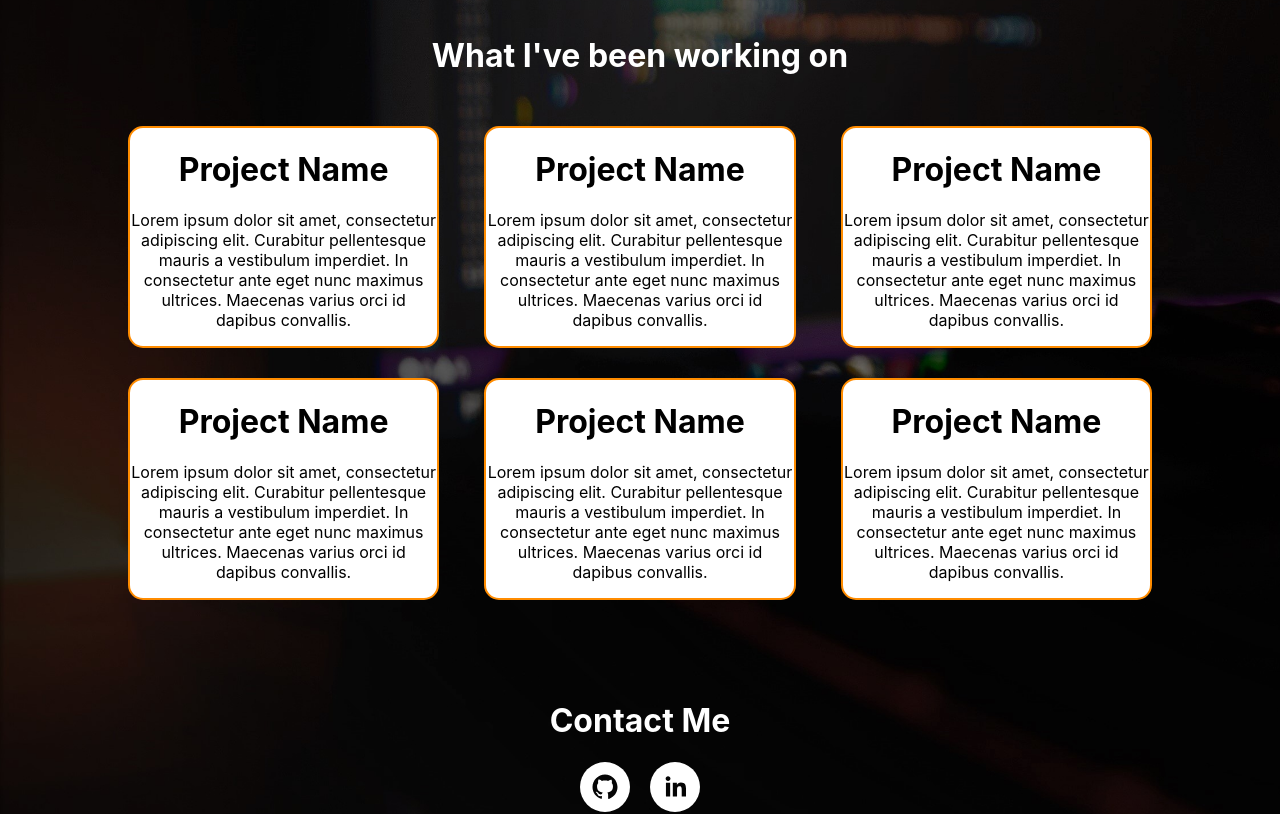
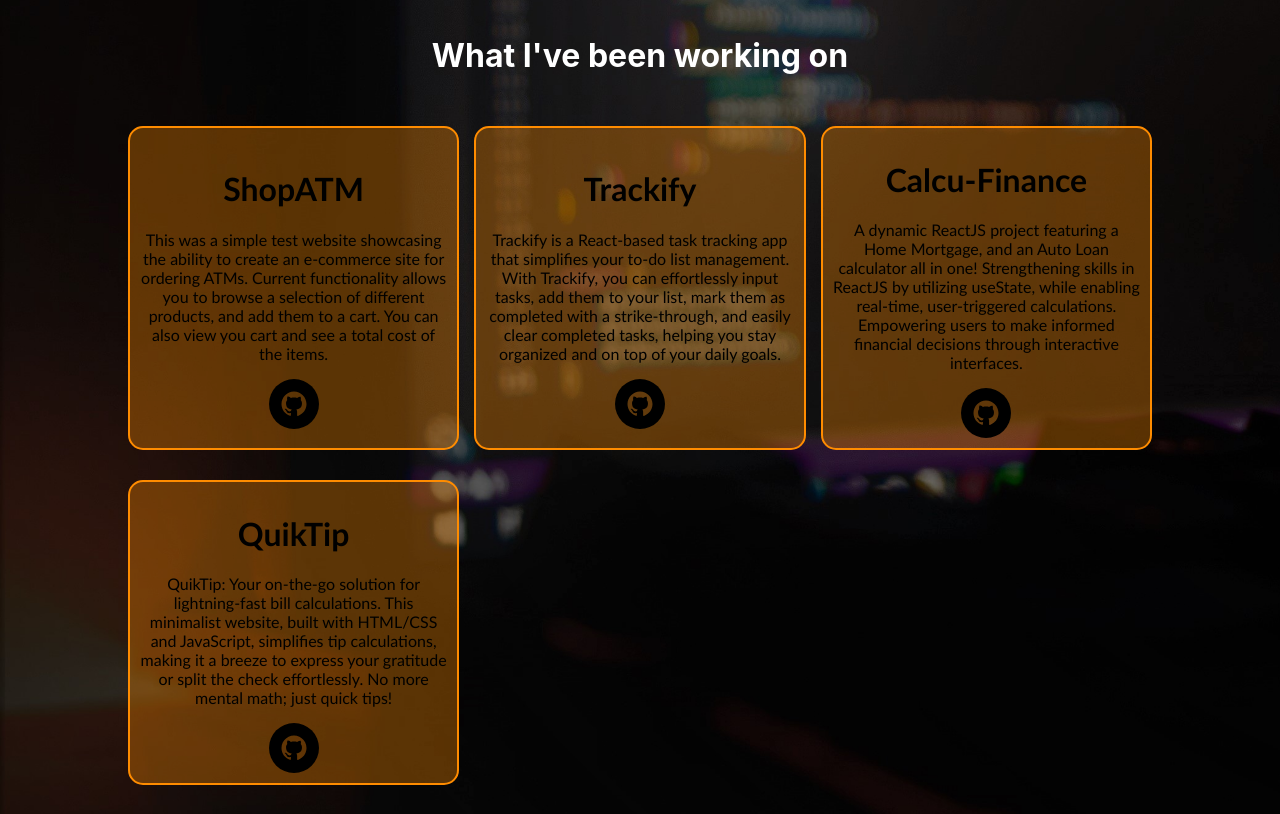
Before and after one commit to AlecZytkowski/aleczytkowski-portfolio, a React (Create React App) app: page / in a window 1280 px wide. Shown: the part 1040-1854 px from the top of the page. Built offline with nearby package versions, Linux system fonts and the light colour scheme.

Commit message:
Updated CSS styling in ProjectCard. Also Added description, and Github links for each project.

```diff
--- a/src/components/ProjectCard.css
+++ b/src/components/ProjectCard.css
@@ -1,8 +1,15 @@
 .project-card {
+    display: flex;
+    flex-direction: column;
+    justify-content: center;
+    align-items: center;
+    font-family: 'Gill Sans', 'Gill Sans MT', Calibri, 'Trebuchet MS', sans-serif;
     border: solid #ff8c00 2px;
     border-radius: 15px;
     color:black;
-    background-color: white;
+    background-color: #ff8c0056;
     width:30%;
     margin-top: 30px;
+    padding:10px;
+
 }
--- a/src/components/ProjectCard.jsx
+++ b/src/components/ProjectCard.jsx
@@ -1,10 +1,20 @@
 import './ProjectCard.css'
+import { SocialIcon } from 'react-social-icons';
 
-export const ProjectCard = () => {
+export const ProjectCard = ({ project }) => {
 return(
         <div className='project-card'>
-            <h1>Project Name</h1>
-            <p><p>Lorem ipsum dolor sit amet, consectetur adipiscing elit. Curabitur pellentesque mauris a vestibulum imperdiet. In consectetur ante eget nunc maximus ultrices. Maecenas varius orci id dapibus convallis.</p></p>
+            <div>
+                <h1>{project.name}</h1>
+                <p>{project.description}</p>
+            </div>
+            <div>
+                <ul className="social-links">
+                    <li>
+                        <SocialIcon url={project.githubUrl} bgColor='black' />
+                    </li>
+                </ul>
+            </div>
         </div>
     )
 }
--- a/src/pages/Projects.jsx
+++ b/src/pages/Projects.jsx
@@ -1,5 +1,9 @@
 import './Projects.css'
 import { ProjectCard } from '../components/ProjectCard'
+
+const projectList = {
+
+}
 
 export const Projects = () => {
     return (
@@ -7,12 +11,10 @@ export const Projects = () => {
             <h1>What I've been working on</h1>
             {/*Look up how to deploy a react app to github pages*/}
             <div className='project-cards'>
-            <ProjectCard />
-            <ProjectCard />
-            <ProjectCard />
-            <ProjectCard />
-            <ProjectCard />
-            <ProjectCard />
+            <ProjectCard project={{ name: 'ShopATM', description: 'This was a simple test website showcasing the ability to create an e-commerce site for ordering ATMs. Current functionality allows you to browse a selection of different products, and add them to a cart. You can also view you cart and see a total cost of the items.', githubUrl:'https://github.com/AlecZytkowski/ShopATM'}}/>
+            <ProjectCard project={{ name: 'Trackify', description: 'Trackify is a React-based task tracking app that simplifies your to-do list management. With Trackify, you can effortlessly input tasks, add them to your list, mark them as completed with a strike-through, and easily clear completed tasks, helping you stay organized and on top of your daily goals.', githubUrl:'https://github.com/AlecZytkowski/Trackify'}}/>
+            <ProjectCard project={{ name: 'Calcu-Finance', description: 'A dynamic ReactJS project featuring a Home Mortgage, and an Auto Loan calculator all in one! Strengthening skills in ReactJS by utilizing useState, while enabling real-time, user-triggered calculations. Empowering users to make informed financial decisions through interactive interfaces.', githubUrl:'https://github.com/AlecZytkowski/calcu-finance'}}/>
+            <ProjectCard project={{ name: 'QuikTip', description: 'QuikTip: Your on-the-go solution for lightning-fast bill calculations. This minimalist website, built with HTML/CSS and JavaScript, simplifies tip calculations, making it a breeze to express your gratitude or split the check effortlessly. No more mental math; just quick tips!', githubUrl:'https://github.com/AlecZytkowski/QuikTip'}}/>
             </div>
         </div>
     )
--- a/src/pages/Welcome.jsx
+++ b/src/pages/Welcome.jsx
@@ -28,7 +28,7 @@ export const Welcome = () => {
         <p>I am Alec Zytkowski.</p>
         <img src={profile} alt='Alec Zytkowski' className='welcome-image' />
         <h3>
-          A{' '}
+          {' '}
           <span className='text-transition'>
             {textArray[textIndex]}
           </span>
```
Also changed, not shown: 1 other file (tests, documents, lock files or other folders).
